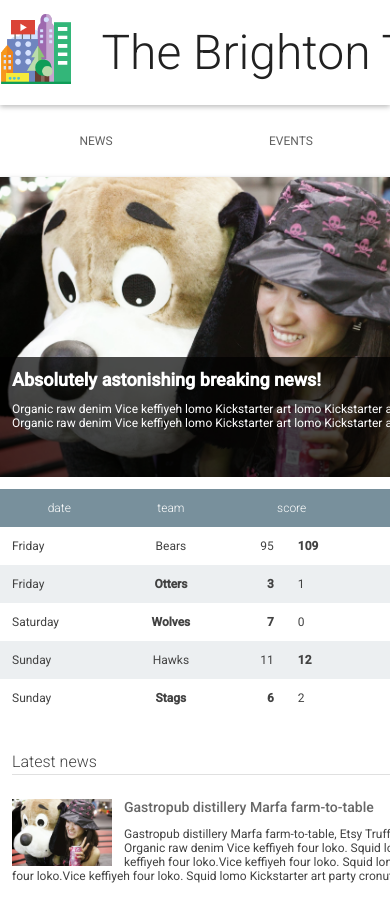
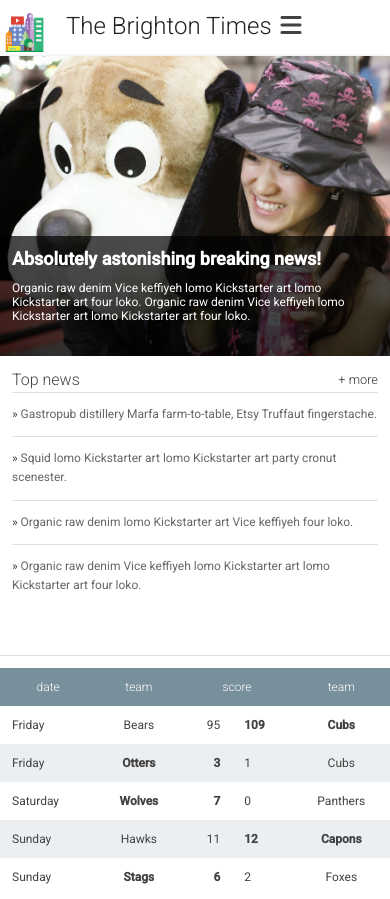
Before and after one commit to Courtney2511/udacity_classrom_FSWD, a plain HTML site: page responsive_design_assignment/index.html in a window 390 px wide. Shown: the top 899 px of the page. Drawn offline with Linux system fonts and the light colour scheme.

Commit message:
working on mobile design

```diff
--- a/responsive_design_assignment/index.html
+++ b/responsive_design_assignment/index.html
@@ -3,9 +3,11 @@
   <head>
     <meta charset="utf-8">
     <meta http-equiv="X-UA-Compatible" content="IE=edge">
+    <meta name="viewport" content="width=device-width, initial-scale=1">
     <title>Brighton Times</title>
     <link href="https://fonts.googleapis.com/css?family=Roboto:300,400,500" rel="stylesheet" type="text/css">
     <link rel="stylesheet" type="text/css" href="main.css">
+    <script src="https://use.fontawesome.com/07b81fe90a.js"></script>
   </head>
   <body>
 
@@ -15,6 +17,7 @@
         <h1 class="header__title">
           The Brighton Times
         </h1>
+        <i class="fa fa-bars fa-2x" aria-hidden="true"></i>
       </div>
     </header>
 
--- a/responsive_design_assignment/main.css
+++ b/responsive_design_assignment/main.css
@@ -26,6 +26,8 @@ ul {
 }
 
 
+
+
 /*
  *
  * Common
@@ -50,6 +52,7 @@ ul {
   box-shadow: 0 2px 5px rgba(0, 0, 0, 0.26);
   min-height: 56px;
   transition: min-height 0.3s;
+
 }
 
 .header__inner {
@@ -132,6 +135,10 @@ main {
  *
  */
 
+ .content {
+  display: flex;
+  flex-wrap: wrap;
+ }
 
 /*
  *
@@ -370,3 +377,53 @@ footer a {
   text-decoration: none;
   color: #333;
 }
+
+/*
+*
+*  Media Queries
+*
+*/
+
+@media screen and (max-width: 550px) {
+
+  html, body, main {
+    width: 100%
+  }
+
+  /* Header */
+
+  .header__logo {
+    margin-left: 5px;
+    width: 40px;
+    height: 40px;
+  }
+  .header__title {
+    font-size: 2em;
+  }
+  .fa-bars {
+  }
+
+  /* Nav */
+
+  nav {
+    width: 300px;
+    height: 100%;
+    position: absolute;
+    transform: translate(-300px, 0);
+    transition: transform 0.3s ease;
+  }
+
+  .open {
+    transform: translate(0,0);
+  }
+
+  /* Main Content */
+
+  .hero {
+    width: 100%;
+  }
+
+  .top-news {
+    width: 100%;
+  }
+}
```
